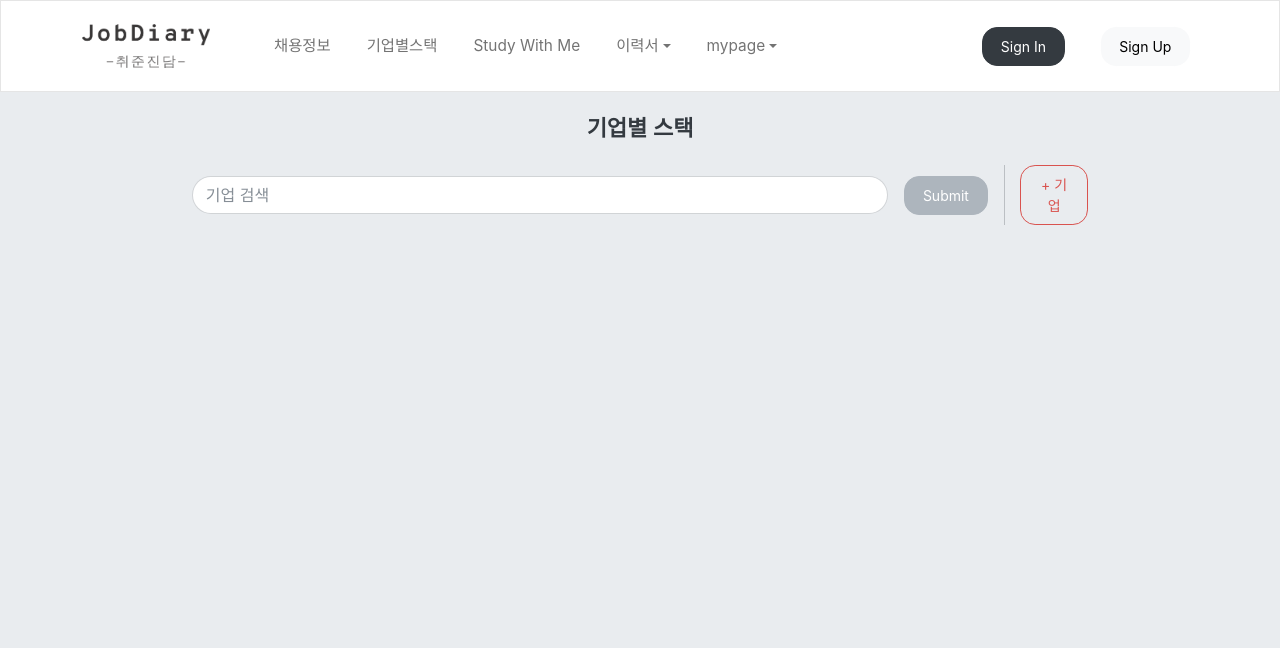
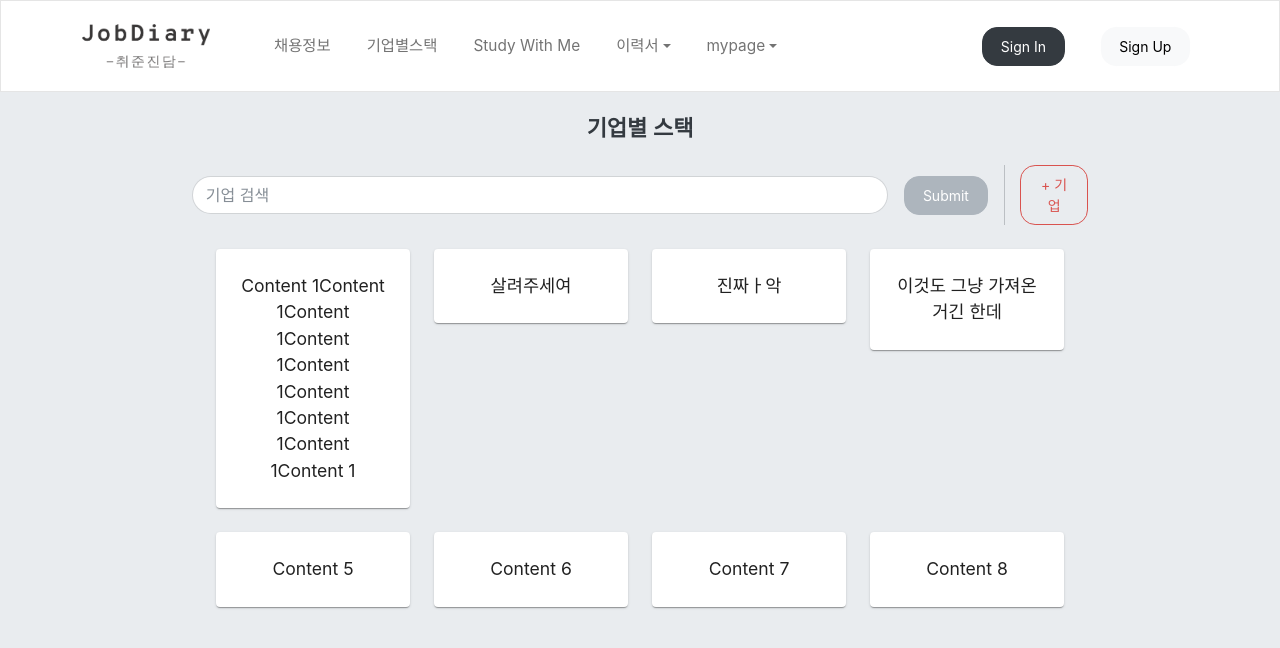
Before and after one commit to Hye-Kyung9/JobDiary_front, a React (Create React App) app: page /stack in a window 1280 px wide. Shown: the top 648 px of the page. Built offline with nearby package versions, Linux system fonts and the light colour scheme; a web font is replaced by a local one.

Commit message:
fix filebox

```diff
--- a/src/index.css
+++ b/src/index.css
@@ -224,13 +224,13 @@ ul {
   font-family: 'Nanum Gothic', 'serif';
   font: #343a40;
 }
-
 .Write_profile_title,
 .userinfo_title,
-.Write_skills_title {
+.Write_skills_title,
+.filebox_title {
   font-weight: 510;
   color: #3b3d40;
-  font-size: 20px;
+  /* font-size: 20px; */
   padding-bottom: 10px;
 }
 
@@ -495,6 +495,41 @@ ul {
   font-size: 1.0rem;
   font-weight: 300;
 }
-/* .skills-header-search {
-  width: 90%
-} */
+
+.card_img {
+  max-width: 72px;
+  border-radius: 40%;
+}
+
+.page-link {
+  color: black;
+}
+
+.MuiPaper-rounded {
+  border-radius: 10px;
+}
+
+.filebox {
+  /* display: inline-block; */
+  padding: .5em .75em;
+  color: #999;
+  font-size: inherit;
+  line-height: normal;
+  vertical-align: middle;
+  background-color: #fdfdfd;
+  cursor: pointer;
+  border: 1px solid #ebebeb;
+  border-bottom-color: #e2e2e2;
+  border-radius: .25em;
+}
+
+.filebox input[type="fileName"] {  /* 파일 필드 숨기기 */
+  position: absolute;
+  width: 1px;
+  height: 1px;
+  padding: 0;
+  margin: -1px;
+  overflow: hidden;
+  clip:rect(0,0,0,0);
+  border: 0;
+}
--- /dev/null
+++ b/src/pages/post/PaginationPost.js
@@ -0,0 +1,30 @@
+import React from "react";
+import { Pagination } from "react-bootstrap";
+
+const PaginationPost = () => {
+  return (
+    <div>
+      <Pagination
+        style={{ width: "fit-content", margin: "10vh auto", color: "black" }}
+      >
+        <Pagination.First />
+        <Pagination.Prev />
+        <Pagination.Item active>{1}</Pagination.Item>
+        <Pagination.Ellipsis />
+
+        <Pagination.Item>{10}</Pagination.Item>
+        <Pagination.Item>{11}</Pagination.Item>
+        <Pagination.Item>{12}</Pagination.Item>
+        <Pagination.Item>{13}</Pagination.Item>
+        <Pagination.Item>{14}</Pagination.Item>
+
+        <Pagination.Ellipsis />
+        <Pagination.Item>{20}</Pagination.Item>
+        <Pagination.Next />
+        <Pagination.Last />
+      </Pagination>
+    </div>
+  );
+};
+
+export default PaginationPost;
--- a/src/pages/post/PostMain.js
+++ b/src/pages/post/PostMain.js
@@ -2,6 +2,7 @@ import React from "react";
 import PostHeader from "./PostHeader";
 import PostList from "./PostList";
 import { Button } from "react-bootstrap";
+import PaginationPost from "./PaginationPost";
 
 const PostMain = () => {
   return (
@@ -11,6 +12,7 @@ const PostMain = () => {
         새 글 쓰기
       </Button>
       <PostList />
+      <PaginationPost />
     </>
   );
 };
--- a/src/pages/resume/WriteResume.js
+++ b/src/pages/resume/WriteResume.js
@@ -136,6 +136,8 @@ const WriteResume = () => {
             </button>
             <SkillList countList={countList} />
           </div>
+          <div className="filebox_title">첨부파일</div>
+          <div className="Write_skills_subtitle">PDF 첨부를 추천드려요!</div>
           <Attachments />
           <SaveBtn />
           <PrintBtn handlePrint={handlePrint} />
--- a/src/pages/resume/sections/Attachments.js
+++ b/src/pages/resume/sections/Attachments.js
@@ -6,7 +6,7 @@ const Attachments = () => {
   const [fileName, changeFileName] = useState("");
 
   return (
-    <div>
+    <div className="filebox">
       <input
         type="file"
         onChange={(e) => {
--- a/src/pages/stack/Skills.js
+++ b/src/pages/stack/Skills.js
@@ -1,7 +1,7 @@
 import React from "react";
 import { createGlobalStyle } from "styled-components";
 import StackHeader from "./StackHeader";
-
+import StackBody from "./StackBody";
 const skills = () => {
   const GlobalStyle = createGlobalStyle`
   body {
@@ -12,6 +12,7 @@ const skills = () => {
     <div className="skills_main_layout">
       <GlobalStyle />
       <StackHeader />
+      <StackBody />
     </div>
   );
 };
--- /dev/null
+++ b/src/pages/stack/StackBody.js
@@ -0,0 +1,55 @@
+import React, { Component } from "react";
+import { withStyles } from "@material-ui/core/styles";
+import Paper from "@material-ui/core/Paper";
+import Grid from "@material-ui/core/Grid";
+
+const styles = (theme) => ({
+  root: {
+    padding: theme.spacing(3),
+  },
+  paper: {
+    padding: theme.spacing(3),
+    textAlign: "center",
+    color: theme.palette.text.primary,
+  },
+});
+
+class StackBody extends Component {
+  render() {
+    const { classes } = this.props;
+    return (
+      <div className={classes.root}>
+        <Grid container spacing={3}>
+          <Grid item lg={3} md={4} sm={6} xs={12}>
+            <Paper className={classes.paper}>
+              Content 1Content 1Content 1Content 1Content 1Content 1Content
+              1Content 1Content 1
+            </Paper>
+          </Grid>
+          <Grid item lg={3} md={4} sm={6} xs={12}>
+            <Paper className={classes.paper}>살려주세여</Paper>
+          </Grid>
+          <Grid item lg={3} md={4} sm={6} xs={12}>
+            <Paper className={classes.paper}>진짜ㅏ악</Paper>
+          </Grid>
+          <Grid item lg={3} md={4} sm={6} xs={12}>
+            <Paper className={classes.paper}>이것도 그냥 가져온거긴 한데</Paper>
+          </Grid>
+          <Grid item lg={3} md={4} sm={6} xs={12}>
+            <Paper className={classes.paper}>Content 5</Paper>
+          </Grid>
+          <Grid item lg={3} md={4} sm={6} xs={12}>
+            <Paper className={classes.paper}>Content 6</Paper>
+          </Grid>
+          <Grid item lg={3} md={4} sm={6} xs={12}>
+            <Paper className={classes.paper}>Content 7</Paper>
+          </Grid>
+          <Grid item lg={3} md={4} sm={6} xs={12}>
+            <Paper className={classes.paper}>Content 8</Paper>
+          </Grid>
+        </Grid>
+      </div>
+    );
+  }
+}
+export default withStyles(styles)(StackBody);
```
Also changed, not shown: src/pages/post/Pagination.js (deleted, +0 -40 lines).
